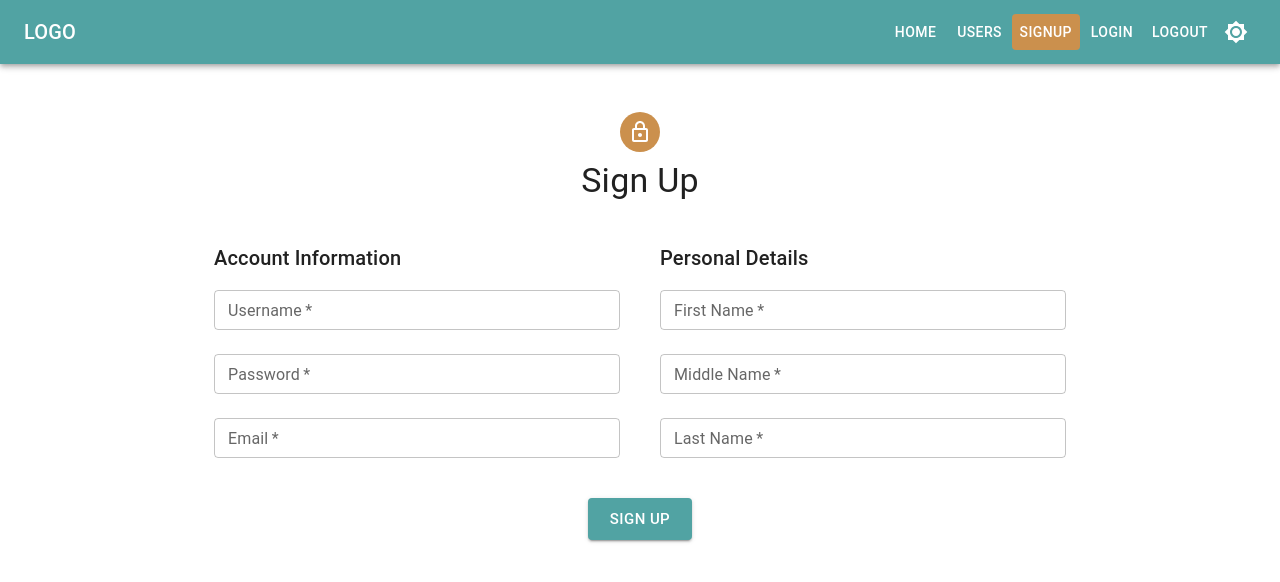
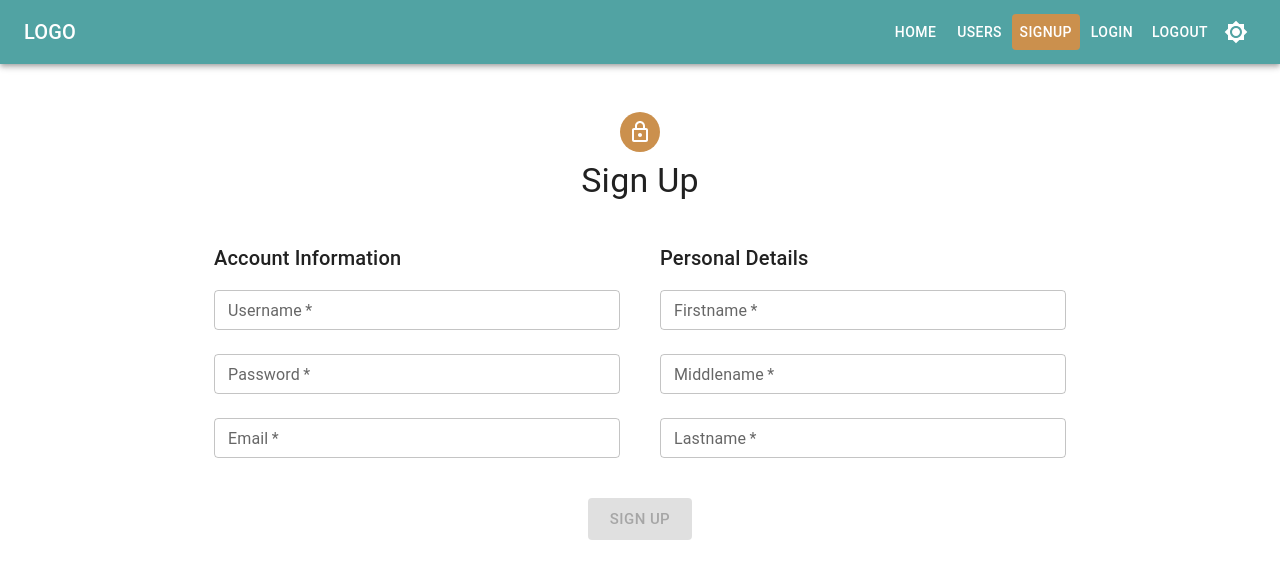
Before and after one commit to ratrateroo/Web-Log-GraphQL-Material-UI, a React (Create React App) app in the folder client/: page /signup in a window 1280 px wide. Shown: the top 582 px of the page. Built offline with nearby package versions, Linux system fonts and the light colour scheme; what apollo-upload-client would draw is missing.

Commit message:
fixed sign up form ui validation

```diff
--- a/client/src/components/FormElements/Input/index.js
+++ b/client/src/components/FormElements/Input/index.js
@@ -3,7 +3,6 @@ import React, { useReducer, useEffect } from 'react';
 import TextField from '@mui/material/TextField';
 
 import { validate } from '../../../services/validators/index';
-import './Input.css';
 
 const inputReducer = (state, action) => {
 	switch (action.type) {
@@ -51,26 +50,6 @@ const Input = (props) => {
 		});
 	};
 
-	const element =
-		props.element === 'input' ? (
-			<input
-				id={props.id}
-				type={props.type}
-				placeholder={props.placeholder}
-				onChange={changeHandler}
-				onBlur={touchHandler}
-				value={inputState.value}
-			/>
-		) : (
-			<textarea
-				id={props.id}
-				rows={props.rows || 14}
-				onChange={changeHandler}
-				onBlur={touchHandler}
-				value={inputState.value}
-			/>
-		);
-
 	const inputElement =
 		props.multiline === true ? (
 			<TextField
@@ -101,10 +80,11 @@ const Input = (props) => {
 				onChange={changeHandler}
 				onBlur={touchHandler}
 				value={inputState.value}
+				error={!inputState.isValid && inputState.isTouched}
 			/>
 		);
 
-	return { inputElement };
+	return inputElement;
 };
 
 export default Input;
--- a/client/src/user/components/UserSignUpForm.js
+++ b/client/src/user/components/UserSignUpForm.js
@@ -8,11 +8,16 @@ import Button from '@mui/material/Button';
 import Container from '@mui/material/Container';
 import CssBaseline from '@mui/material/CssBaseline';
 import Grid from '@mui/material/Grid';
-import TextField from '@mui/material/TextField';
+import Tooltip from '@mui/material/Tooltip';
 import Typography from '@mui/material/Typography';
 
+import Input from '../../components/FormElements/Input/index';
 import { useForm } from '../../hooks/useForm/index';
-import { VALIDATOR_REQUIRE, VALIDATOR_MINLENGTH } from '../../services/validators/index';
+import {
+	VALIDATOR_REQUIRE,
+	VALIDATOR_MINLENGTH,
+	VALIDATOR_EMAIL,
+} from '../../services/validators/index';
 
 //import { setUserData } from '../util/userData';
 
@@ -124,65 +129,83 @@ const UserSignUpForm = () => {
 									<Typography component="h6" variant="h6">
 										Account Information
 									</Typography>
-									<TextField
-										margin="normal"
+									<Input
+										type="text"
 										id="username"
 										label="Username"
-										type="text"
-										size="small"
+										placeholder="Enter your username here!"
 										fullWidth
 										required={true}
+										margin="normal"
+										size="small"
+										onInput={inputHandler}
+										validators={[VALIDATOR_REQUIRE()]}
 									/>
 
-									<TextField
-										margin="normal"
+									<Input
+										type="password"
 										id="password"
 										label="Password"
-										type="password"
-										size="small"
+										placeholder="Enter your password here!"
 										fullWidth
 										required={true}
+										margin="normal"
+										size="small"
+										onInput={inputHandler}
+										validators={[VALIDATOR_MINLENGTH(5)]}
 									/>
-									<TextField
-										margin="normal"
+									<Input
+										type="email"
 										id="email"
 										label="Email"
-										type="email"
-										size="small"
+										placeholder="Enter your email here!"
 										fullWidth
 										required={true}
+										margin="normal"
+										size="small"
+										onInput={inputHandler}
+										validators={[VALIDATOR_EMAIL()]}
 									/>
 								</Grid>
 								<Grid item xs={6}>
 									<Typography component="h6" variant="h6">
 										Personal Details
 									</Typography>
-									<TextField
-										margin="normal"
+									<Input
+										type="text"
 										id="firstname"
-										label="First Name"
-										type="text"
-										size="small"
+										label="Firstname"
+										placeholder="Enter your first name here!"
 										fullWidth
 										required={true}
+										margin="normal"
+										size="small"
+										onInput={inputHandler}
+										validators={[VALIDATOR_REQUIRE()]}
 									/>
-									<TextField
-										margin="normal"
+									<Input
+										type="text"
 										id="middlename"
-										label="Middle Name"
-										type="text"
-										size="small"
+										label="Middlename"
+										placeholder="Enter your middle name here!"
 										fullWidth
 										required={true}
+										margin="normal"
+										size="small"
+										onInput={inputHandler}
+										validators={[VALIDATOR_REQUIRE()]}
 									/>
-									<TextField
-										margin="normal"
+									<Input
+										type="text"
 										id="lastname"
-										label="Last Name"
-										type="text"
-										size="small"
+										label="Lastname"
+										placeholder="Enter your last name here!"
 										fullWidth
 										required={true}
+										margin="normal"
+										size="small"
+										onInput={inputHandler}
+										validators={[VALIDATOR_REQUIRE()]}
 									/>
 								</Grid>
 							</Grid>
@@ -196,9 +219,24 @@ const UserSignUpForm = () => {
 									marginTop: '2rem',
 								}}>
 								<Grid item xs={3}>
-									<Button type="submit" variant="contained" sx={{}} size="large">
-										Sign Up
-									</Button>
+									<Tooltip
+										title={
+											!formState.isValid
+												? 'Provide all details required!'
+												: 'Valid details are provided!'
+										}
+										placement="top">
+										<span>
+											<Button
+												type="submit"
+												variant="contained"
+												sx={{}}
+												size="large"
+												disabled={!formState.isValid}>
+												Sign Up
+											</Button>
+										</span>
+									</Tooltip>
 								</Grid>
 							</Grid>
 						</Box>
```
